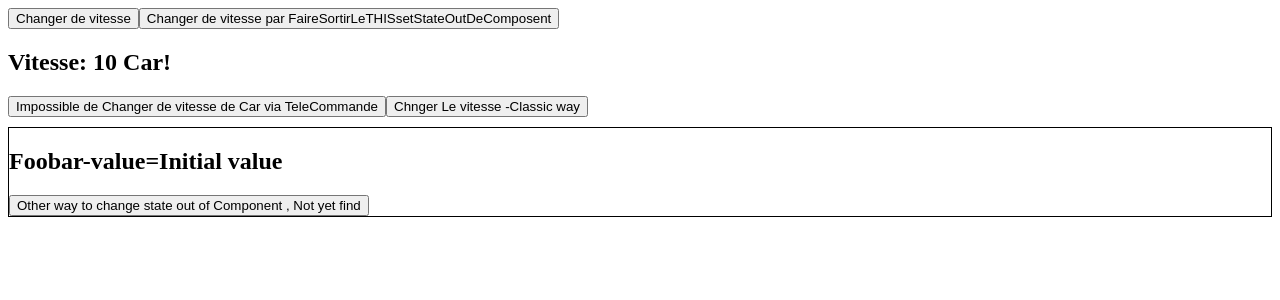
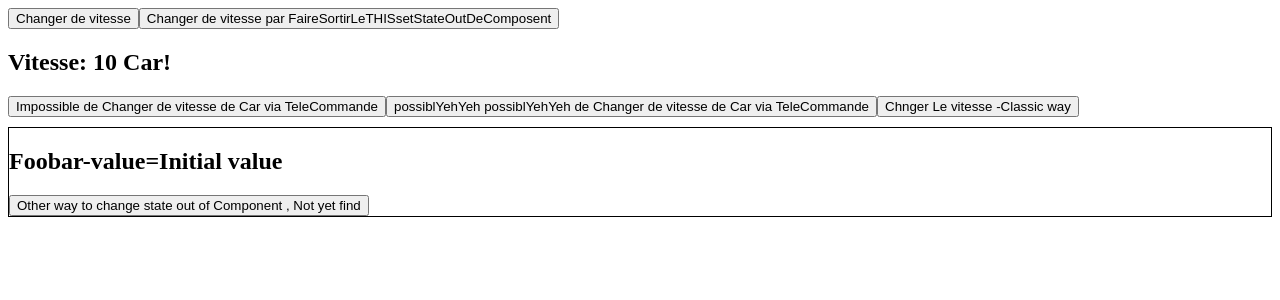
Before and after one commit to FrontEnd-Developer-2018/Updating-State-in-React-Export-SetSate-By-Import, a React (Create React App) app: page / in a window 1280 px wide. Shown: the top 300 px of the page. Built offline with nearby package versions, Linux system fonts and the light colour scheme.

Commit message:
2 files modified

```diff
--- a/src/Car.js
+++ b/src/Car.js
@@ -38,7 +38,7 @@ class Car extends React.Component {
         </button>
         <h2>Vitesse: {this.state.vitesse} Car!</h2>
 
-        <TeleCommandCar onChange={this.onChange} />
+        <TeleCommandCar onChange={this.onChange} vitesse={this.state.vitesse} />
       </div>
     );
   }
--- a/src/TeleCommandCar.js
+++ b/src/TeleCommandCar.js
@@ -1,5 +1,11 @@
 import * as React from 'react';
-import {FaireSortirLeTHISsetStateOutDeComposent} from './Car';
+import FaireSortirLeTHISsetStateOutDeComposent from './Car';
+
+// Ici j'importe le this.state ,hhhh, zwina hadi
+// But I don't have acces to all this
+//Par exemple pour acceder à state ,je doit le passer en props
+// ça devient anti-encapsulation
+import { FaireSortirLeTHISsetStateOutDeComposent as possiblYehYeh } from './Car';
 
 class TeleCommandCar extends React.Component {
   constructor() {
@@ -7,6 +13,7 @@ class TeleCommandCar extends React.Component {
   }
   render() {
     console.log(FaireSortirLeTHISsetStateOutDeComposent);
+    console.log(possiblYehYeh);
     return (
       <div>
         {this.props.onChange && (
@@ -18,6 +25,14 @@ class TeleCommandCar extends React.Component {
             >
               Impossible de Changer de vitesse de Car via TeleCommande
             </button>
+
+            <button
+              onClick={() => possiblYehYeh({ vitesse: 2 * this.props.vitesse })}
+            >
+              possiblYehYeh possiblYehYeh de Changer de vitesse de Car via
+              TeleCommande
+            </button>
+
             <button onClick={this.props.onChange}>
               Chnger Le vitesse -Classic way
             </button>
```
